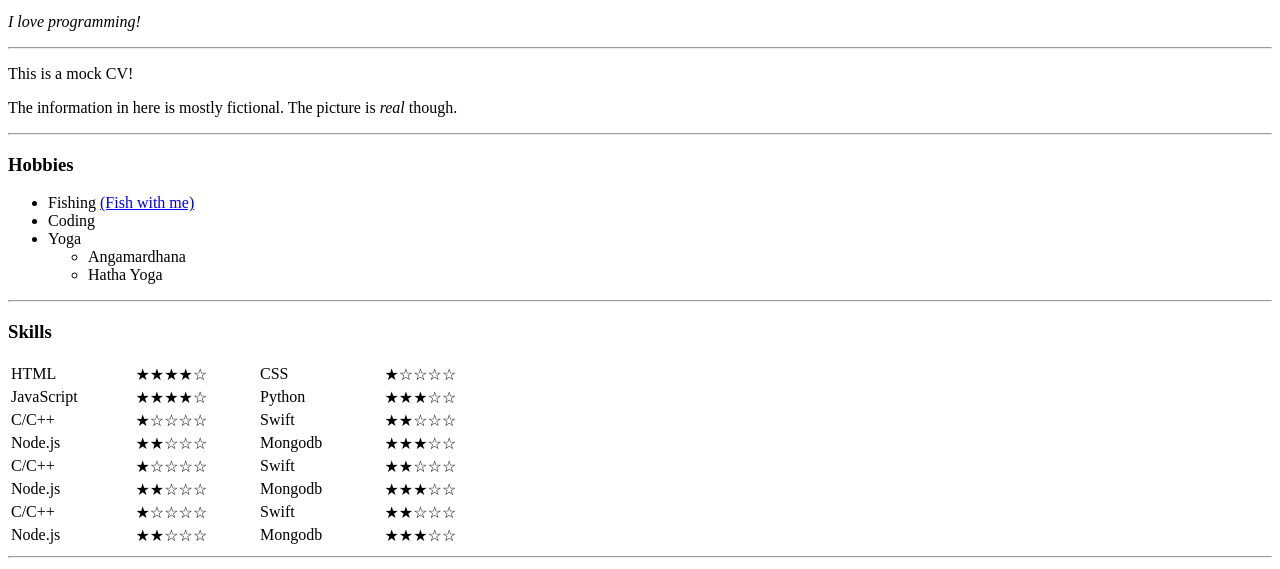
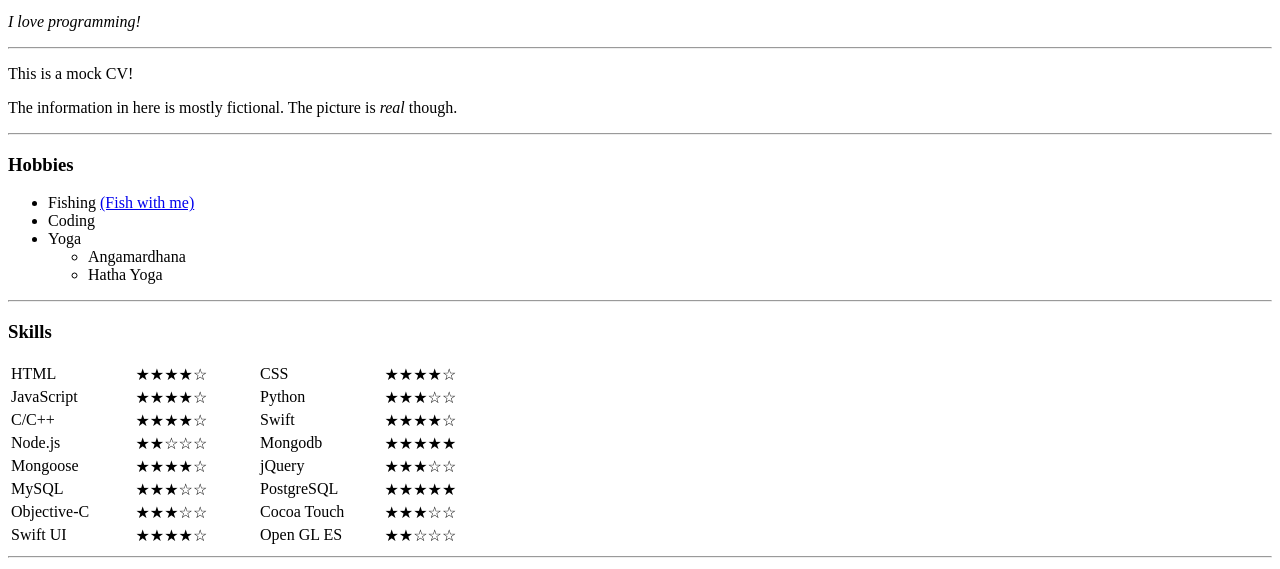
Before and after one commit to alogio/my-cv-website, a plain HTML site: page index.html in a window 1280 px wide. Shown: the part 383-952 px from the top of the page. Drawn offline with Linux system fonts and the light colour scheme.

Commit message:
Updated Skills on index page.

```diff
--- a/index.html
+++ b/index.html
@@ -2,8 +2,6 @@
 <html lang="en">
 <head>
     <meta charset="UTF-8">
-    <meta http-equiv="X-UA-Compatible" content="IE=edge">
-    <meta name="viewport" content="width=device-width, initial-scale=1.0">
     <title> Document </title>
 </head>
 
@@ -43,7 +41,7 @@
                 <td width="25%"> HTML </td>
                 <td width="25%"> ★★★★☆ </td>
                 <td width="25%"> CSS </td>
-                <td width="25%"> ★☆☆☆☆ </td>
+                <td width="25%"> ★★★★☆ </td>
             </tr>
             <tr>
                 <td> JavaScript </td>
@@ -53,39 +51,39 @@
             </tr>
             <tr>
                 <td> C/C++ </td>
-                <td> ★☆☆☆☆ </td>
+                <td> ★★★★☆ </td>
                 <td> Swift </td>
-                <td> ★★☆☆☆ </td>
+                <td> ★★★★☆ </td>
             </tr>
             <tr>
                 <td> Node.js </td>
                 <td> ★★☆☆☆ </td>
                 <td> Mongodb </td>
+                <td> ★★★★★ </td>
+            </tr>
+            <tr>
+                <td> Mongoose </td>
+                <td> ★★★★☆ </td>
+                <td> jQuery </td>
                 <td> ★★★☆☆ </td>
             </tr>
             <tr>
-                <td> C/C++ </td>
-                <td> ★☆☆☆☆ </td>
-                <td> Swift </td>
-                <td> ★★☆☆☆ </td>
+                <td> MySQL </td>
+                <td> ★★★☆☆ </td>
+                <td> PostgreSQL </td>
+                <td> ★★★★★ </td>
             </tr>
             <tr>
-                <td> Node.js </td>
-                <td> ★★☆☆☆ </td>
-                <td> Mongodb </td>
+                <td> Objective-C </td>
+                <td> ★★★☆☆ </td>
+                <td> Cocoa Touch </td>
                 <td> ★★★☆☆ </td>
             </tr>
             <tr>
-                <td> C/C++ </td>
-                <td> ★☆☆☆☆ </td>
-                <td> Swift </td>
+                <td> Swift UI </td>
+                <td> ★★★★☆ </td>
+                <td> Open GL ES </td>
                 <td> ★★☆☆☆ </td>
-            </tr>
-            <tr>
-                <td> Node.js </td>
-                <td> ★★☆☆☆ </td>
-                <td> Mongodb </td>
-                <td> ★★★☆☆ </td>
             </tr>
         </tbody>
     </table>
```
Also changed, not shown: contact-me.html (+1 -2 lines), projects.html (+0 -1 lines).
